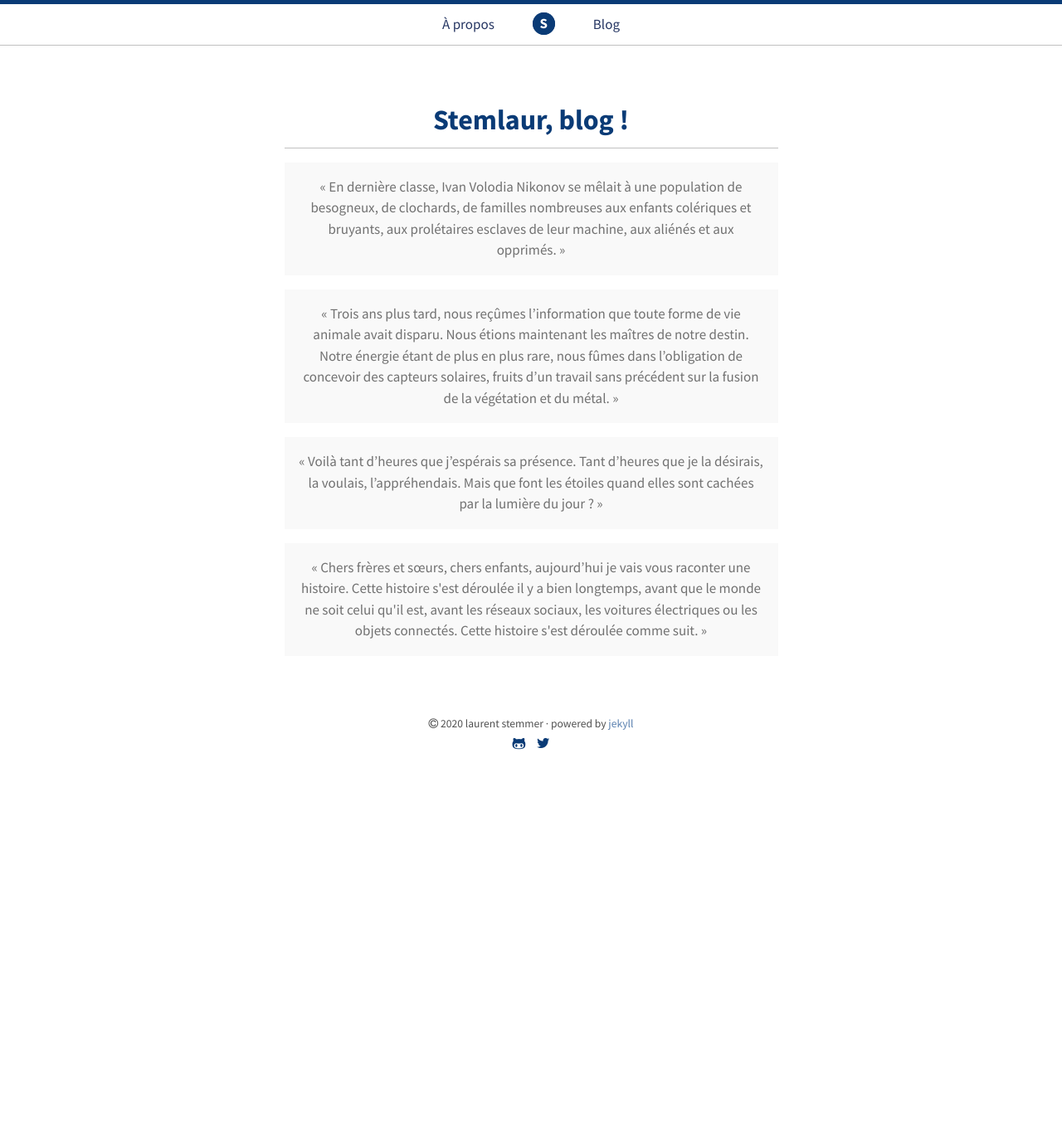
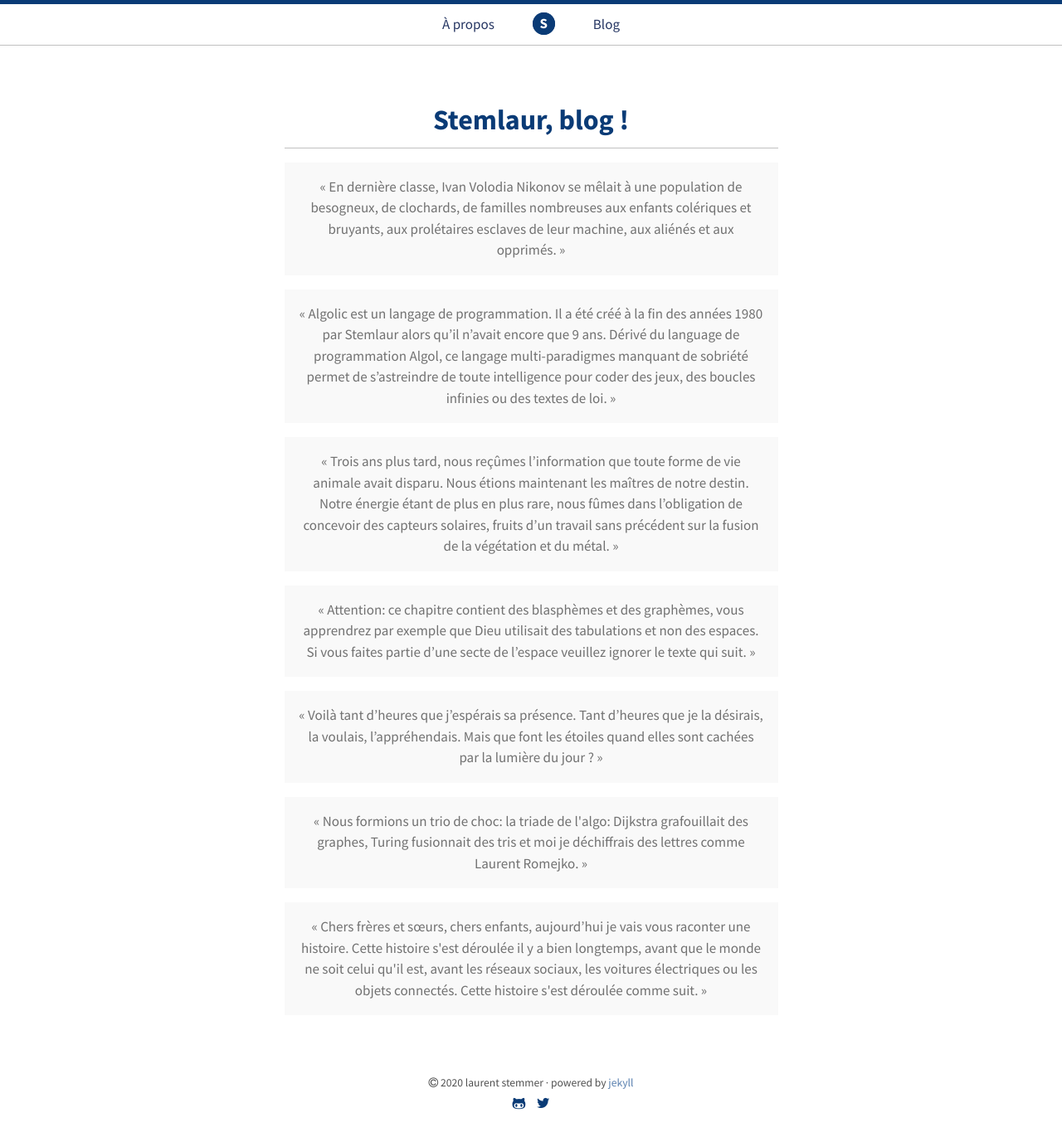
Before and after one commit to stemlaur/stemlaur.github.io, a Jekyll site: the page built from index.html, in a window 1280 px wide. Shown: the whole page at 83% size. Built offline with Jekyll 4.4.1, drawn with Linux system fonts in a browser that asks for light colours; before the commit the page ends 944 px from its top, so only the background shows below that.

Commit message:
List tags under post titles

```diff
--- a/_layouts/post.html
+++ b/_layouts/post.html
@@ -3,7 +3,8 @@
 ---
 
 <article class="post">
-  <h1 class="post-title">{{ page.title }} ({{ page.tags }})</h1>
+  <h1 class="post-title">{{ page.title }}</h1>
+  <p class="post-date">Catégorie: {{ page.tags | array_to_sentence_string: ',' }}</p>
   <time datetime="{{ page.date | date_to_xmlschema }}" class="post-date">{{ page.date | date_to_string }}</time>
   <p></p>
   {{ content }}
--- a/blog/index.html
+++ b/blog/index.html
@@ -8,10 +8,10 @@
   <article class="post">
     <h1 class="post-title">
       <a href="{{ site.baseurl }}{{ post.url }}">
-        {{ post.title }} ({{ post.tags }})
+        {{ post.title }}
       </a>
     </h1>
-
+    <p class="post-date">Catégorie: {{ post.tags | array_to_sentence_string: ',' }}</p>
     <time datetime="{{ post.date | date_to_xmlschema }}" class="post-date">{{ post.date | date_to_string }}</time>
 
     {{ post.content }}
--- a/index.html
+++ b/index.html
@@ -18,7 +18,15 @@
     </p>
 
     <p class="message">
+      « Algolic est un langage de programmation. Il a été créé à la fin des années 1980 par Stemlaur alors qu’il n’avait encore que 9 ans. Dérivé du language de programmation Algol, ce langage multi-paradigmes manquant de sobriété permet de s’astreindre de toute intelligence pour coder des jeux, des boucles infinies ou des textes de loi. »
+    </p>
+
+    <p class="message">
       « Trois ans plus tard, nous reçûmes l’information que toute forme de vie animale avait disparu. Nous étions maintenant les maîtres de notre destin. Notre énergie étant de plus en plus rare, nous fûmes dans l’obligation de concevoir des capteurs solaires, fruits d’un travail sans précédent sur la fusion de la végétation et du métal. »
+    </p>
+
+    <p class="message">
+      « Attention: ce chapitre contient des blasphèmes et des graphèmes, vous apprendrez par exemple que Dieu utilisait des tabulations et non des espaces. Si vous faites partie d’une secte de l’espace veuillez ignorer le texte qui suit. »
     </p>
 
     <p class="message">
@@ -26,6 +34,11 @@
     </p>
 
     <p class="message">
+      « Nous formions un trio de choc: la triade de l'algo: Dijkstra grafouillait des graphes, Turing fusionnait des tris et moi je déchiffrais des lettres comme Laurent Romejko. »
+    </p>
+
+
+    <p class="message">
       « Chers frères et sœurs, chers enfants, aujourd’hui je vais vous raconter une histoire. Cette histoire s'est déroulée il y a bien longtemps, avant que le monde ne soit celui qu'il est, avant les réseaux sociaux, les voitures électriques ou les objets connectés. Cette histoire s'est déroulée comme suit. »
     </p>
   </div>
```
